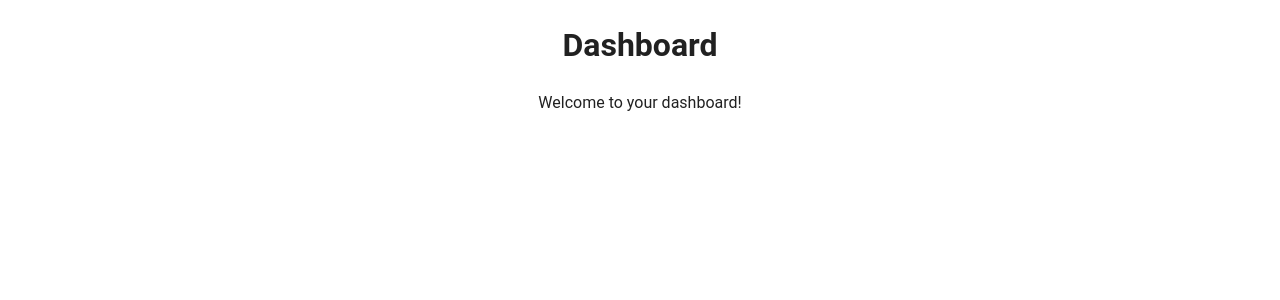
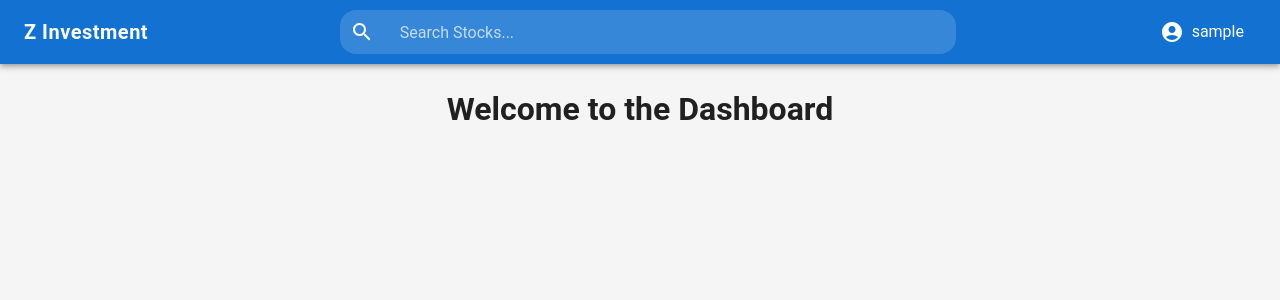
Before and after one commit to tunahanyazar0/portfolio_app, a React (Create React App) app in the folder frontend/: page /dashboard in a window 1280 px wide. Shown: the top 300 px of the page. Built offline with nearby package versions, Linux system fonts and the light colour scheme; sample sign-in values are in the browser's storage; the HTML template or start-up script is replaced by a standard one.

Commit message:
navbar eklendi

```diff
--- a/frontend/package.json
+++ b/frontend/package.json
@@ -10,6 +10,7 @@
     "axios": "^1.7.9",
     "chart.js": "^4.4.7",
     "cra-template": "1.2.0",
+    "jwt-decode": "^4.0.0",
     "react": "^19.0.0",
     "react-chartjs-2": "^5.3.0",
     "react-dom": "^19.0.0",
--- a/frontend/src/AppContent.js
+++ b/frontend/src/AppContent.js
@@ -1,18 +1,22 @@
 import React from 'react';
 import { Routes, Route, Navigate } from 'react-router-dom';
-import { Box } from '@mui/material';
+import { Box, ThemeProvider, CssBaseline } from '@mui/material';
 import PrivateRoute from './components/PrivateRoute';
 import { AuthProvider } from './context/AuthContext';
+import theme from './theme/theme'; // Import your theme
+
 
 // Import your pages
 import LoginPage from './pages/loginPage';
 import RegisterPage from './pages/registerPage';
 import Dashboard from './pages/dashboard';
-import NotFound from './pages/NotFound'; // You should create this component
+import NotFound from './pages/NotFound';
 import StockPage from './pages/StockPage';
 
 function AppContent() {
   return (
+    <ThemeProvider theme={theme}>
+      <CssBaseline /> {/* Resets browser styling */}
       <AuthProvider>
         <Box sx={{ display: 'flex', flexDirection: 'column', minHeight: '100vh' }}>
           <Routes>
@@ -29,8 +33,6 @@ function AppContent() {
                 </PrivateRoute>
               }
             />
-
-                    {/* Protected Routes */}
             <Route
               path="/stocks/:symbol"
               element={
@@ -51,6 +53,7 @@ function AppContent() {
           </Routes>
         </Box>
       </AuthProvider>
+    </ThemeProvider>
   );
 }
 
--- /dev/null
+++ b/frontend/src/components/Navbar.jsx
@@ -0,0 +1,169 @@
+import React from 'react';
+import {
+  AppBar,
+  Toolbar,
+  Typography,
+  Box,
+  InputBase,
+  Menu,
+  MenuItem,
+  IconButton,
+  Button,
+  alpha,
+} from '@mui/material';
+import { AccountCircle, Search as SearchIcon } from '@mui/icons-material';
+import { useAuth } from '../context/AuthContext';
+import { useNavigate } from 'react-router-dom';
+
+
+const Navbar = ({ onSearch }) => {
+  const { user, logout } = useAuth();
+  const navigate = useNavigate();
+  const [anchorEl, setAnchorEl] = React.useState(null);
+  const [searchQuery, setSearchQuery] = React.useState('');
+
+  const handleMenuOpen = (event) => setAnchorEl(event.currentTarget);
+  const handleMenuClose = () => setAnchorEl(null);
+
+  const handleSearchChange = (event) => setSearchQuery(event.target.value);
+
+  const handleSearchSubmit = (event) => {
+    event.preventDefault();
+    if (searchQuery.trim() !== '') {
+      onSearch(searchQuery);
+    }
+  };
+
+  return (
+    <AppBar position="static">
+      <Toolbar
+        sx={{
+          display: 'flex',
+          justifyContent: 'space-between',
+          alignItems: 'center',
+        }}
+      >
+        {/* Logo */}
+        <Typography
+          variant="h6"
+          sx={{
+            fontWeight: 700,
+            letterSpacing: 0.5,
+          }}
+        >
+            Z Investment
+        </Typography>
+
+        {/* Search Bar */}
+        {user && (
+          <Box
+            component="form"
+            onSubmit={handleSearchSubmit}
+            sx={{
+              flexGrow: 1,
+              display: 'flex',
+              alignItems: 'center',
+              maxWidth: '50%',
+              marginX: 2,
+              borderRadius: (theme) => theme.shape.borderRadius,
+              backgroundColor: (theme) => alpha(theme.palette.common.white, 0.15),
+              '&:hover': {
+                backgroundColor: (theme) => alpha(theme.palette.common.white, 0.25),
+              },
+            }}
+          >
+            <IconButton
+              sx={{
+                p: '10px',
+                color: 'common.white',
+              }}
+              aria-label="search"
+            >
+              <SearchIcon />
+            </IconButton>
+            <InputBase
+              placeholder="Search Stocks..."
+              value={searchQuery}
+              onChange={handleSearchChange}
+              sx={{
+                color: 'inherit',
+                width: '100%',
+                '& .MuiInputBase-input': {
+                  padding: '8px 16px',
+                  color: 'common.white',
+                  '&::placeholder': {
+                    color: 'rgba(255, 255, 255, 0.7)',
+                    opacity: 1,
+                  },
+                },
+              }}
+            />
+          </Box>
+        )}
+
+        {/* User Menu */}
+        {user ? (
+          <Box>
+            <IconButton
+              color="inherit"
+              onClick={handleMenuOpen}
+              sx={{
+                borderRadius: (theme) => theme.shape.borderRadius,
+                padding: '6px 12px',
+                '&:hover': {
+                  backgroundColor: 'rgba(255, 255, 255, 0.1)',
+                },
+              }}
+            >
+              <AccountCircle sx={{ mr: 1 }} />
+              <Typography variant="body1">{user.username}</Typography>
+            </IconButton>
+            <Menu
+              anchorEl={anchorEl}
+              open={Boolean(anchorEl)}
+              onClose={handleMenuClose}
+              PaperProps={{
+                sx: {
+                  mt: 1.5,
+                  minWidth: 180,
+                  '& .MuiMenuItem-root': {
+                    px: 2,
+                    py: 1,
+                  },
+                },
+              }}
+            >
+              <MenuItem onClick={() => navigate('/profile')}>Profile</MenuItem>
+              <MenuItem onClick={() => navigate('/portfolio')}>Portfolio</MenuItem>
+              <MenuItem
+                onClick={() => {
+                  handleMenuClose();
+                  logout();
+                }}
+                sx={{ color: 'error.main' }}
+              >
+                Log Out
+              </MenuItem>
+            </Menu>
+          </Box>
+        ) : (
+          <Button
+            color="inherit"
+            onClick={() => navigate('/login')}
+            sx={{
+              border: '1px solid rgba(255, 255, 255, 0.3)',
+              '&:hover': {
+                border: '1px solid rgba(255, 255, 255, 0.5)',
+                backgroundColor: 'rgba(255, 255, 255, 0.1)',
+              },
+            }}
+          >
+            Login
+          </Button>
+        )}
+      </Toolbar>
+    </AppBar>
+  );
+};
+
+export default Navbar;
--- a/frontend/src/pages/StockPage.jsx
+++ b/frontend/src/pages/StockPage.jsx
@@ -7,9 +7,6 @@ import stockService from '../services/stockService';
 import BarChart from '../components/BarChart';
 import Sidebar from '../components/Sidebar';
 import { useRef } from 'react';
-// for the icons in the sidebar
-import { Menu as MenuIcon, ChevronLeft as ChevronLeftIcon } from '@mui/icons-material';
-
 
 ChartJS.register(CategoryScale, LinearScale, PointElement, LineElement, BarElement, Title, Tooltip, Legend);
 
@@ -39,7 +36,7 @@ const StockPage = () => {
   const [freeCashFlowChartData, setFreeCashFlowChartData] = useState(null);
 
   // Sidebar related
-  const [isSidebarOpen, setIsSidebarOpen] = useState(true);
+  const [isSidebarOpen, setIsSidebarOpen] = useState(false);
   const toggleSidebar = () => setIsSidebarOpen((prev) => !prev);
 
   // Fields for navigation
--- a/frontend/src/pages/dashboard.jsx
+++ b/frontend/src/pages/dashboard.jsx
@@ -1,15 +1,34 @@
-// portfolio_app/frontend/src/pages/dashboard.jsx
-
 import React from 'react';
+import Navbar from '../components/Navbar';
 
 const Dashboard = () => {
-    return (
-        <div>
-            <h1>Dashboard</h1>
-            <p>Welcome to your dashboard!</p>
-            {/* Add more components or features here */}
-        </div>
-    );
+  const isLoggedIn = true; // Replace with your actual auth logic
+  const userName = 'John Doe'; // Replace with the logged-in user's name
+
+  const handleLogout = () => {
+    console.log('Logged out');
+    // Implement your logout logic here
+  };
+
+  const handleSearch = (query) => {
+    console.log(`Searching for ${query}`);
+    // Implement your API call or search logic here
+  };
+
+  return (
+    <div>
+      <Navbar
+        isLoggedIn={isLoggedIn}
+        userName={userName}
+        onLogout={handleLogout}
+        onSearch={handleSearch}
+      />
+      <div>
+        {/* Dashboard Content */}
+        <h1>Welcome to the Dashboard</h1>
+      </div>
+    </div>
+  );
 };
 
 export default Dashboard;
--- a/frontend/src/services/authService.js
+++ b/frontend/src/services/authService.js
@@ -81,6 +81,16 @@ const authService = {
     return !!user?.token; // returns true if user exists and has token
   },
 
+  getUserInformationByUsername: async (username) => {
+    try {
+      const response = await axios.get(`${Authentication_backend_url}/users/${username}`);
+      return response.data;
+    } catch (error) {
+      throw error.response?.data || error.message;
+    }
+  },
+
+
   logout: () => {
     localStorage.removeItem('user');
   }
--- a/frontend/src/theme/theme.js
+++ b/frontend/src/theme/theme.js
@@ -1,55 +1,22 @@
+// src/theme/theme.js
 import { createTheme } from '@mui/material/styles';
 
 const theme = createTheme({
   palette: {
     primary: {
-      main: '#1976d2', // your primary color
-      light: '#42a5f5',
-      dark: '#1565c0',
+      main: '#1372d1', // Blue color for primary actions
     },
     secondary: {
-      main: '#9c27b0', // your secondary color
-      light: '#ba68c8',
-      dark: '#7b1fa2',
-    },
-    error: {
-      main: '#d32f2f',
+      main: '#ff4081', // Pink color for secondary actions
     },
     background: {
-      default: '#fff',
-      paper: '#fff',
+      default: '#f5f5f5', // Light grey background
     },
   },
   typography: {
-    fontFamily: [
-      'Roboto',
-      'Arial',
-      'sans-serif'
-    ].join(','),
-    h1: {
-      fontSize: '2.5rem',
-      fontWeight: 600,
-    },
-    h2: {
-      fontSize: '2rem',
-      fontWeight: 500,
-    },
-    body1: {
-      fontSize: '1rem',
-    },
-  },
-  spacing: 8, // Base spacing unit
-  shape: {
-    borderRadius: 4,
-  },
-  components: {
-    // Custom component styles
-    MuiButton: {
-      styleOverrides: {
-        root: {
-          textTransform: 'none', // Prevents automatic uppercase transformation
-        },
-      },
+    fontFamily: 'Roboto, Arial, sans-serif',
+    h5: {
+      fontWeight: 500, // Header styling
     },
   },
 });
```
Also changed, not shown: frontend/src/pages/loginPage.jsx (+18 -14 lines), frontend/src/pages/registerPage.jsx (+82 -28 lines), frontend/src/pages/Portfolio.jsx (added), frontend/src/pages/Portfolios.jsx (added), 1 other file (tests, documents, lock files or other folders). Lines whose indentation alone changed are shown as unchanged.
